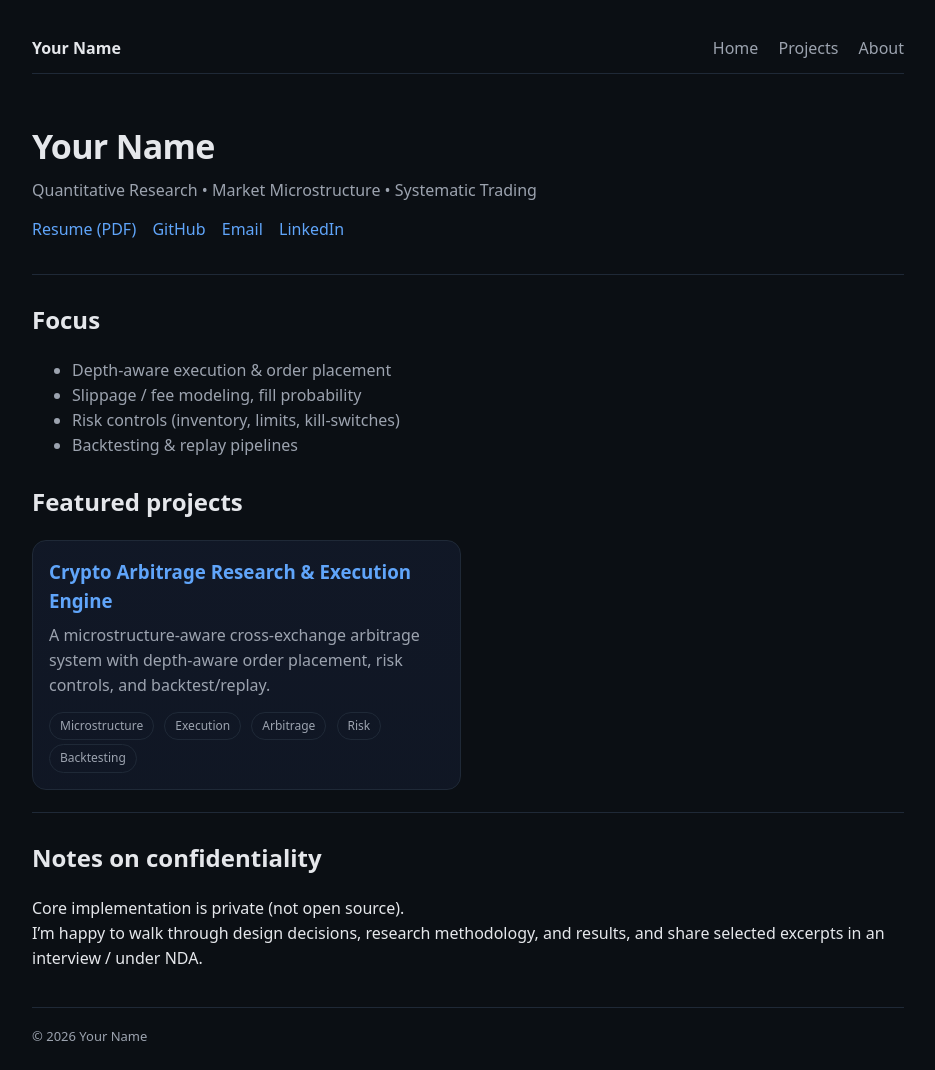
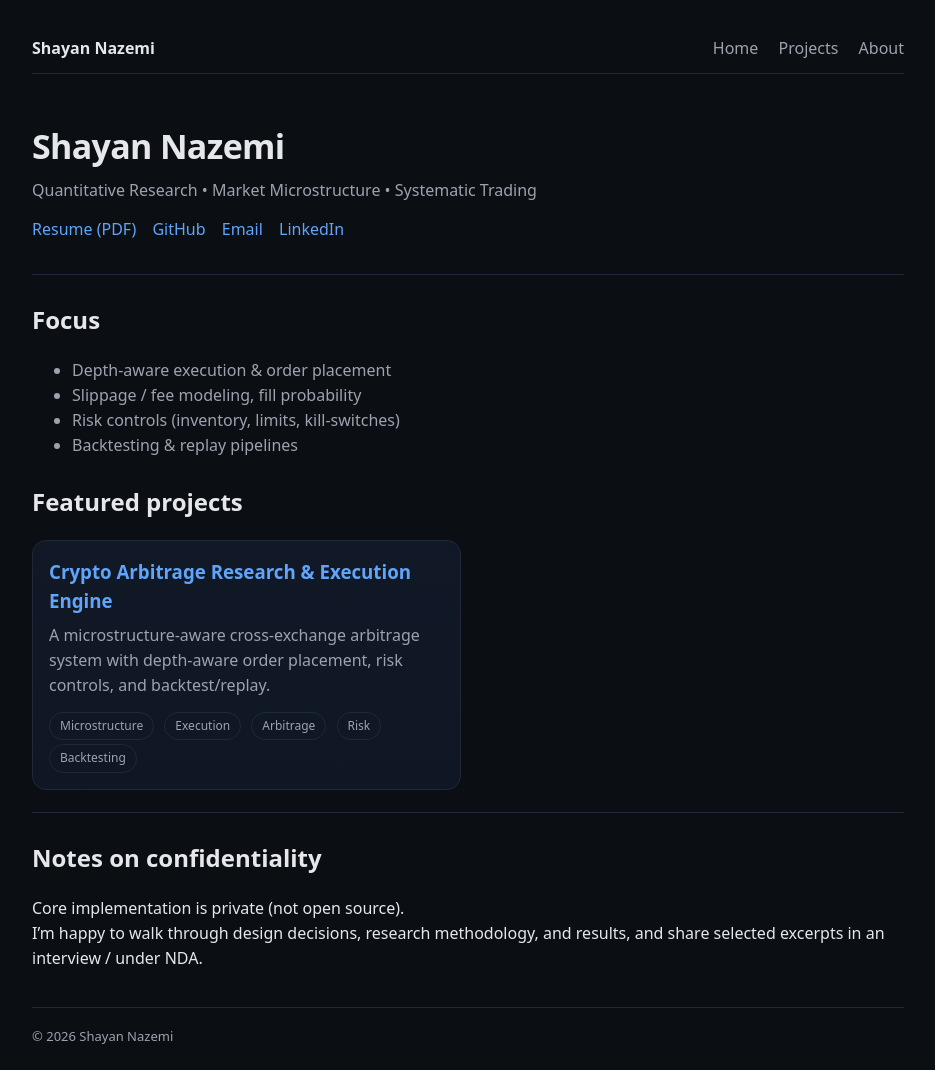
Before and after one commit to ShayanNazemi/ShayanNazemi.github.io, a Jekyll site: the page built from index.md, in a window 1280 px wide. Shown: the whole page, without its empty margins (172-1107 px from the left). Built offline with Jekyll 4.4.1, drawn with Linux system fonts in a browser that asks for light colours.

Commit message:
adding personal info

```diff
--- a/_config.yml
+++ b/_config.yml
@@ -1,4 +1,4 @@
-title: "Your Name"
+title: "Shayan Nazemi"
 description: "Quantitative Research • Market Microstructure • Systematic Trading"
 url: "https://YOUR_USERNAME.github.io"
 markdown: kramdown
--- a/index.md
+++ b/index.md
@@ -4,14 +4,14 @@ title: Home
 ---
 
 <div class="hero">
-  <h1>Your Name</h1>
+  <h1>Shayan Nazemi</h1>
   <p>Quantitative Research • Market Microstructure • Systematic Trading</p>
 
   <div class="actions">
-    <a href="/assets/Your_Name_Resume.pdf">Resume (PDF)</a>
-    <a href="https://github.com/YOUR_USERNAME" target="_blank" rel="noopener">GitHub</a>
-    <a href="mailto:you@email.com">Email</a>
-    <a href="https://www.linkedin.com/in/YOUR_HANDLE" target="_blank" rel="noopener">LinkedIn</a>
+    <a href="/assets/cv.pdf" target="_blank" rel="noopener">Resume (PDF)</a>
+    <a href="https://github.com/ShayanNazemi" target="_blank" rel="noopener">GitHub</a>
+    <a href="mailto:nazemi.shayan@gmail.com">Email</a>
+    <a href="https://www.linkedin.com/in/shayan-nazemi/" target="_blank" rel="noopener">LinkedIn</a>
   </div>
 </div>
 
```
Also changed, not shown: 2 other files.
